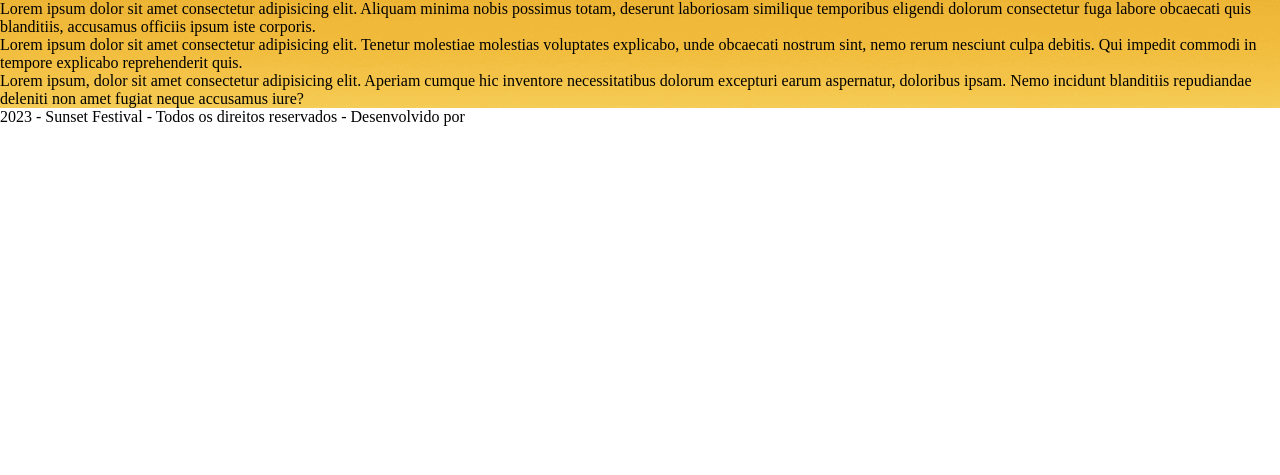
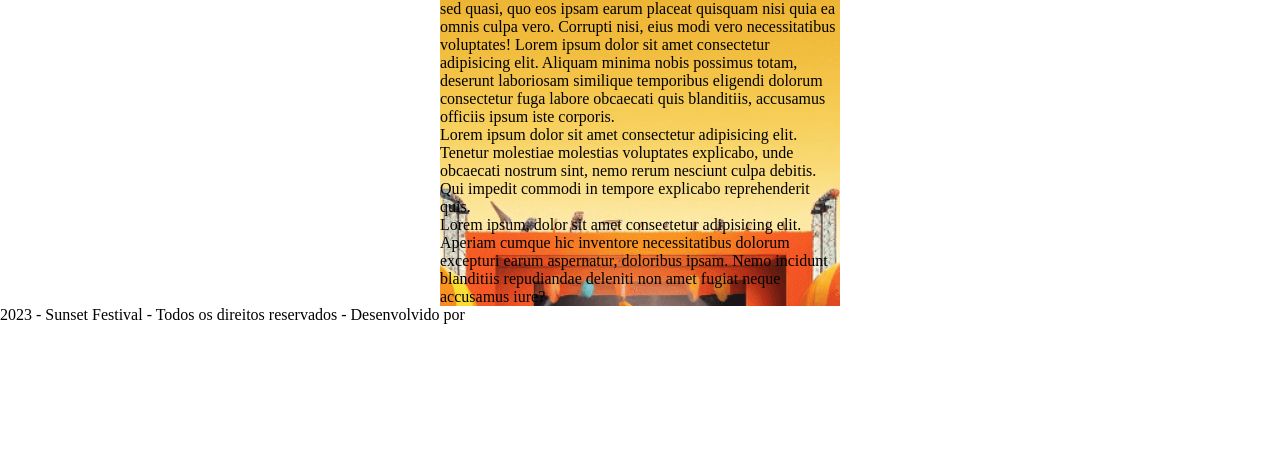
Before and after one commit to marcosppsilva/SunsetFestival, a plain HTML site: page index.html in a window 1280 px wide. Shown: the part 325-800 px from the top of the page. Drawn offline with Linux system fonts and the light colour scheme.

Commit message:
Update style.css

```diff
--- a/style.css
+++ b/style.css
@@ -38,11 +38,13 @@ header {
     padding: 10px;
 }
 main {
+    max-width: 400px;
     background-image: url(imagens/headerpraiaotimi02.png);
     background-repeat: no-repeat;
     background-position: center top;
     background-size: cover;
     background-attachment: fixed;
+    margin: auto;
 }
 h1 {
     font-family: var(--tituloprincipal);
```
